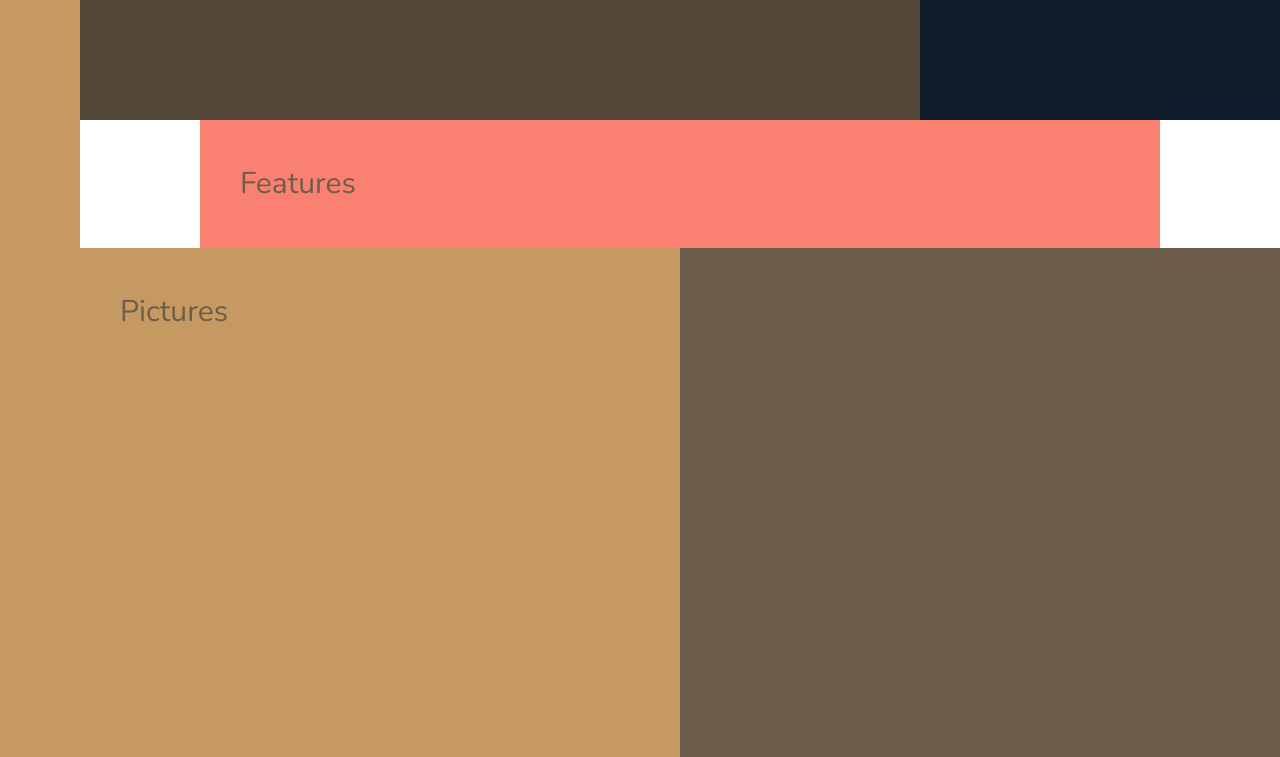
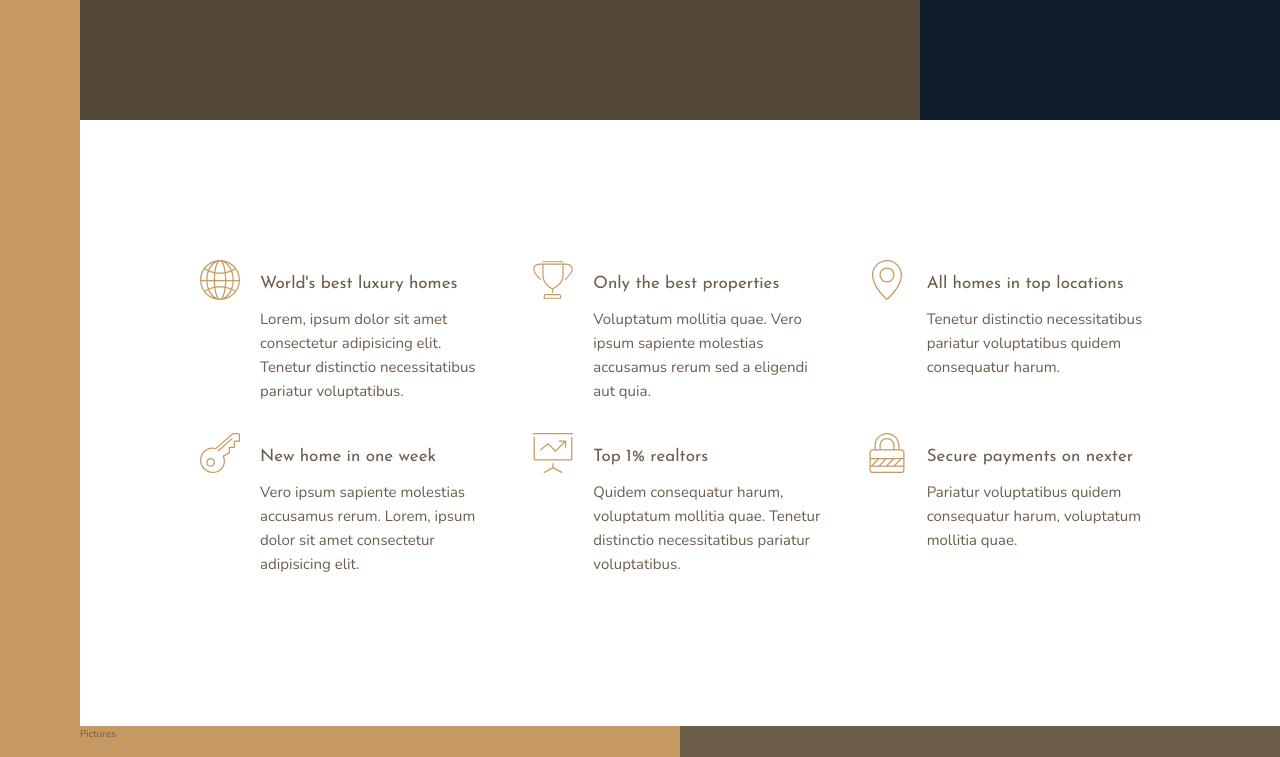
Before and after one commit to vihahuynh/Advanced-CSS-and-SASS-Nexter, a website: page index.html in a window 1280 px wide. Shown: the part 520-1277 px from the top of the page. Drawn offline with nearby package versions, Linux system fonts and the light colour scheme.

Commit message:
Section 9: Nexter - features

```diff
--- a/index.html
+++ b/index.html
@@ -18,7 +18,68 @@
     <div class="sidebar">Sidebar</div>
     <header class="header">Header</header>
     <div class="realtors">Top 3 realtors</div>
-    <section class="features">Features</section>
+    <section class="features">
+      <div class="feature">
+        <svg class="feature__icon">
+          <use xlink:href="img/sprite.svg#icon-global"></use>
+        </svg>
+        <h4 class="heading-4 heading-4--dark">World's best luxury homes</h4>
+        <p class="feature__text">
+          Lorem, ipsum dolor sit amet consectetur adipisicing elit. Tenetur
+          distinctio necessitatibus pariatur voluptatibus.
+        </p>
+      </div>
+      <div class="feature">
+        <svg class="feature__icon">
+          <use xlink:href="img/sprite.svg#icon-trophy"></use>
+        </svg>
+        <h4 class="heading-4 heading-4--dark">Only the best properties</h4>
+        <p class="feature__text">
+          Voluptatum mollitia quae. Vero ipsum sapiente molestias accusamus
+          rerum sed a eligendi aut quia.
+        </p>
+      </div>
+      <div class="feature">
+        <svg class="feature__icon">
+          <use xlink:href="img/sprite.svg#icon-map-pin"></use>
+        </svg>
+        <h4 class="heading-4 heading-4--dark">All homes in top locations</h4>
+        <p class="feature__text">
+          Tenetur distinctio necessitatibus pariatur voluptatibus quidem
+          consequatur harum.
+        </p>
+      </div>
+      <div class="feature">
+        <svg class="feature__icon">
+          <use xlink:href="img/sprite.svg#icon-key"></use>
+        </svg>
+        <h4 class="heading-4 heading-4--dark">New home in one week</h4>
+        <p class="feature__text">
+          Vero ipsum sapiente molestias accusamus rerum. Lorem, ipsum dolor sit
+          amet consectetur adipisicing elit.
+        </p>
+      </div>
+      <div class="feature">
+        <svg class="feature__icon">
+          <use xlink:href="img/sprite.svg#icon-presentation"></use>
+        </svg>
+        <h4 class="heading-4 heading-4--dark">Top 1% realtors</h4>
+        <p class="feature__text">
+          Quidem consequatur harum, voluptatum mollitia quae. Tenetur distinctio
+          necessitatibus pariatur voluptatibus.
+        </p>
+      </div>
+      <div class="feature">
+        <svg class="feature__icon">
+          <use xlink:href="img/sprite.svg#icon-lock"></use>
+        </svg>
+        <h4 class="heading-4 heading-4--dark">Secure payments on nexter</h4>
+        <p class="feature__text">
+          Pariatur voluptatibus quidem consequatur harum, voluptatum mollitia
+          quae.
+        </p>
+      </div>
+    </section>
     <div class="story__pictures">Pictures</div>
     <div class="story__content">Story content</div>
     <section class="homes">Homes</section>
--- a/sass/_base.scss
+++ b/sass/_base.scss
@@ -38,16 +38,9 @@ body {
   display: grid;
   grid-template-rows: 80vh min-content 40vw repeat(3, min-content);
   grid-template-columns:
-    [sidebar-start] 8rem [sidebar-end full-start] minmax(
-      5rem,
-      1fr
-    ) [center-start] repeat(8, [col-start] minmax(min-content, 12rem) [col-end])
+    [sidebar-start] 8rem [sidebar-end full-start] minmax(5rem, 1fr)
+    [center-start] repeat(8, [col-start] minmax(min-content, 12rem) [col-end])
     [center-end]
     1fr [full-end];
   justify-content: center;
-
-  & > * {
-    font-size: 3rem;
-    padding: 40px;
-  }
 }
--- a/sass/_features.scss
+++ b/sass/_features.scss
@@ -1,4 +1,27 @@
 .features {
-  background-color: salmon;
   grid-column: center-start / center-end;
+  margin: 15rem 0;
+  display: grid;
+  grid-template-columns: repeat(auto-fit, minmax(25rem, 1fr));
+  grid-gap: 4rem;
+  align-items: start;
 }
+
+.feature {
+  display: grid;
+  grid-template-columns: min-content 1fr;
+  grid-row-gap: 1rem;
+  grid-column-gap: 2rem;
+
+  &__icon {
+    fill: $color-primary;
+    width: 4rem;
+    height: 4rem;
+    grid-row: 1 / 3;
+    transform: translateY(-1rem);
+  }
+
+  &__text {
+    font-size: 1.5rem;
+  }
+}
--- a/sass/_typography.scss
+++ b/sass/_typography.scss
@@ -0,0 +1,16 @@
+%heading {
+  font-family: $font-display;
+  font-weight: 400;
+}
+
+.heading-4 {
+  @extend %heading;
+  font-size: 1.7rem;
+
+  &--light {
+    color: $color-grey-light-1;
+  }
+  &--darf {
+    color: $color-grey-dark-1;
+  }
+}
```
Also changed, not shown: css/style.css.
